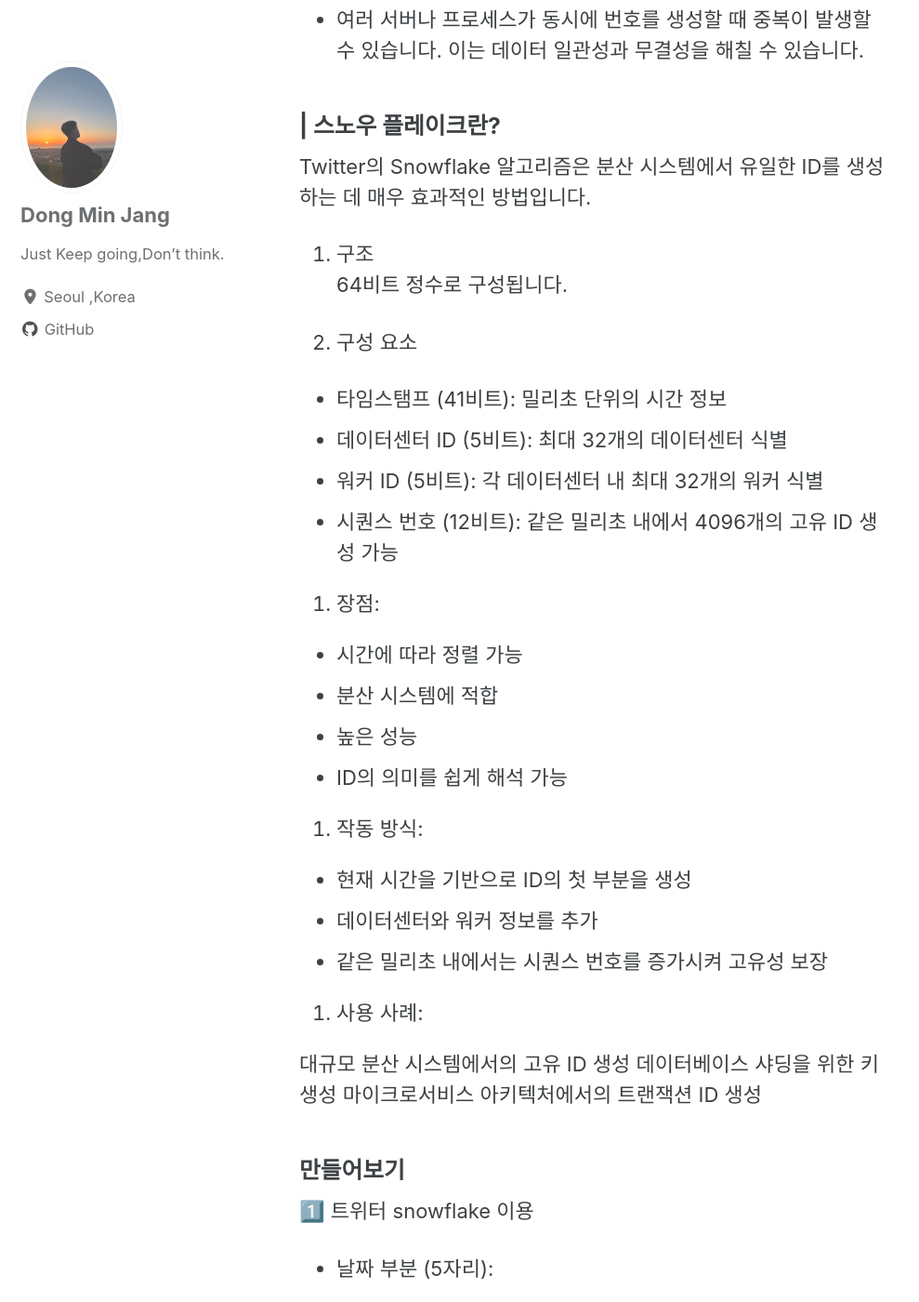
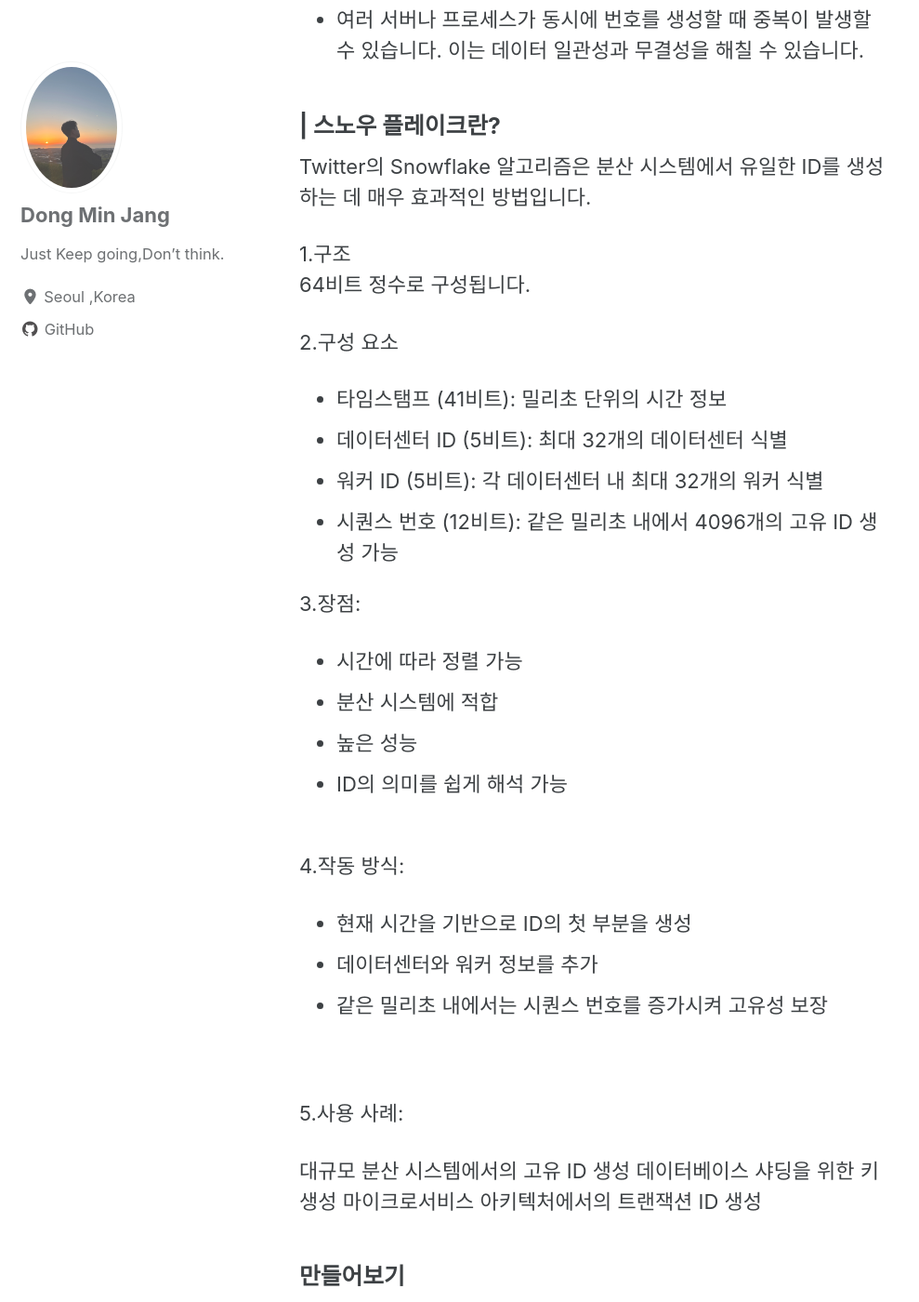
Before and after one commit to hidongmin37/hidongmin37.github.io, a Jekyll site: the page built from _posts/2024-08-12-about-creating-order-number.md, in a window 1280 px wide and 1400 px high, scrolled down 4380 px. Shown: the whole window at 93% size, without its empty margins (0-989 px from the left). Built offline with Jekyll 4.4.1, drawn with Linux system fonts in a browser that asks for light colours; cached includes are drawn as plain includes.

Commit message:
generate-product-number

````diff
--- a/_posts/2024-08-12-about-creating-order-number.md
+++ b/_posts/2024-08-12-about-creating-order-number.md
@@ -63,33 +63,34 @@
 ### | 스노우 플레이크란?
 Twitter의 Snowflake 알고리즘은 분산 시스템에서 유일한 ID를 생성하는 데 매우 효과적인 방법입니다.<br>
 
-1. 구조<br>
+1.구조<br>
   64비트 정수로 구성됩니다.
+<br>
 
-2. 구성 요소
-
+2.구성 요소
 - 타임스탬프 (41비트): 밀리초 단위의 시간 정보
 - 데이터센터 ID (5비트): 최대 32개의 데이터센터 식별
 - 워커 ID (5비트): 각 데이터센터 내 최대 32개의 워커 식별
 - 시퀀스 번호 (12비트): 같은 밀리초 내에서 4096개의 고유 ID 생성 가능
+<br>
 
-
-3. 장점:
+3.장점:
 
 - 시간에 따라 정렬 가능
 - 분산 시스템에 적합
 - 높은 성능
 - ID의 의미를 쉽게 해석 가능
 
-
-4. 작동 방식:
+<br>
+4.작동 방식:
 
 - 현재 시간을 기반으로 ID의 첫 부분을 생성
 - 데이터센터와 워커 정보를 추가
 - 같은 밀리초 내에서는 시퀀스 번호를 증가시켜 고유성 보장
 
+<br>
 
-5. 사용 사례:
+5.사용 사례:
 
 대규모 분산 시스템에서의 고유 ID 생성
 데이터베이스 샤딩을 위한 키 생성
@@ -98,7 +99,7 @@
 
 ### 만들어보기
 
-1️⃣ 트위터 snowflake 이용
+1️⃣ &nbsp; &nbsp;트위터 snowflake 이용
 * 날짜 부분 (5자리):
 
 년도의 마지막 두 자리 (2자리)
@@ -253,7 +254,7 @@
 
 ```
 
-2️⃣ 날짜 + 시간 + 상품 카테고리 + 시퀀스
+2️⃣ &nbsp; &nbsp; 날짜 + 시간 + 상품 카테고리 + 시퀀스
 
 ```java
 
````
